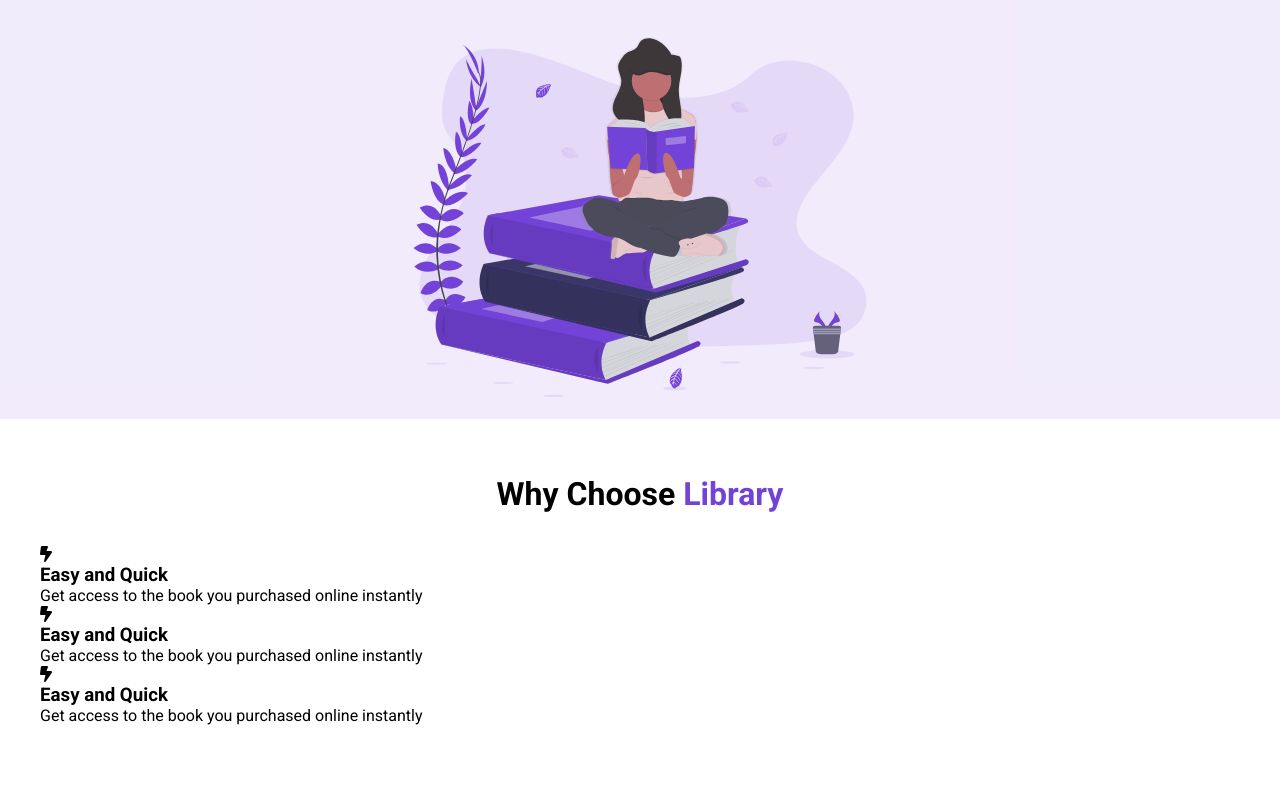
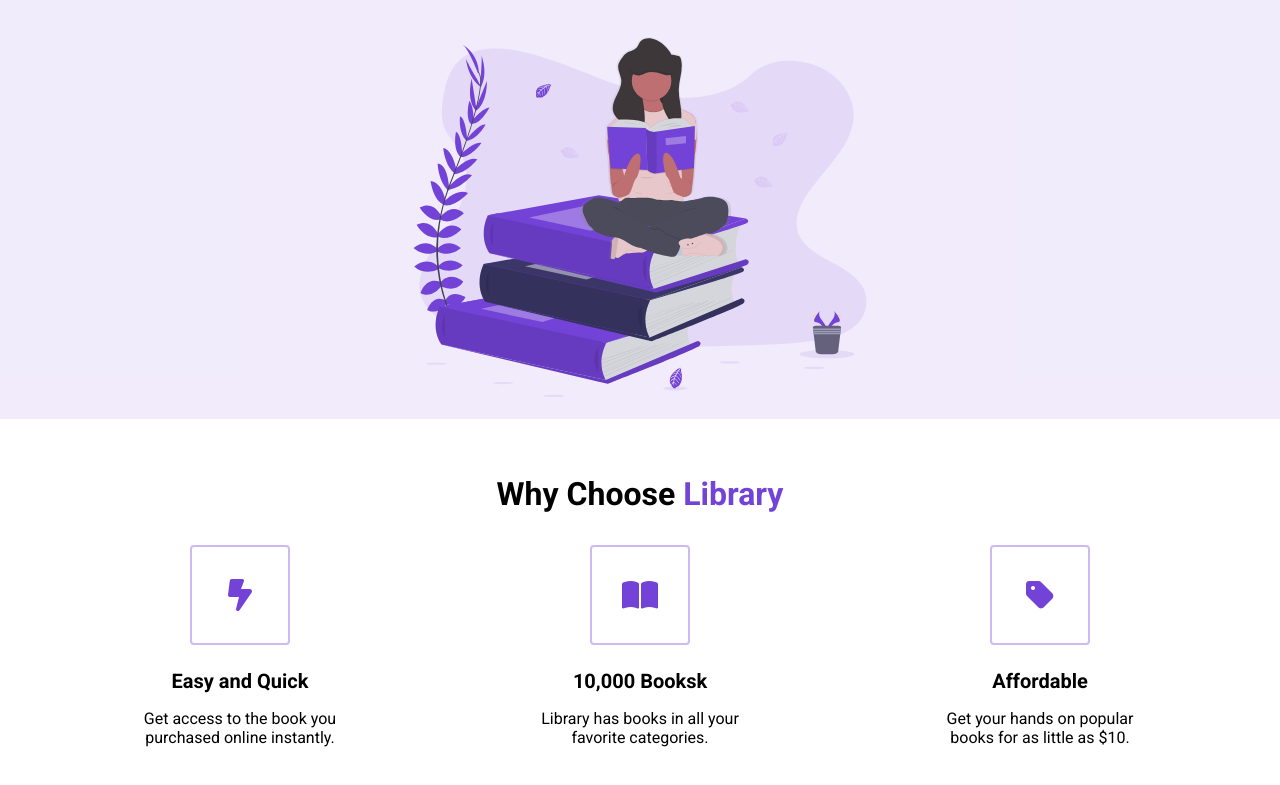
Before and after one commit to ryanN23/E-Commerce-Website, a plain HTML site: page index.html in a window 1280 px wide. Shown: the part 381-1166 px from the top of the page. Drawn offline with Linux system fonts and the light colour scheme.

Commit message:
Highlight section completed

```diff
--- a/index.html
+++ b/index.html
@@ -54,29 +54,29 @@
               <div class="highlight">
                 <div class="highlight__img">
                   <i class="fa-solid fa-bolt-lightning"></i>
-                  <h3 class="highlight__subtitle">Easy and Quick</h3>
-                  <p class="highlight__para">
-                    Get access to the book you purchased online instantly
-                  </p>
                 </div>
+                <h3 class="highlight__subtitle">Easy and Quick</h3>
+                <p class="highlight__para">
+                  Get access to the book you purchased online instantly.
+                </p>
               </div>
               <div class="highlight">
                 <div class="highlight__img">
-                  <i class="fa-solid fa-bolt-lightning"></i>
-                  <h3 class="highlight__subtitle">Easy and Quick</h3>
-                  <p class="highlight__para">
-                    Get access to the book you purchased online instantly
-                  </p>
+                    <i class="fa-solid fa-book-open"></i>
                 </div>
+                <h3 class="highlight__subtitle">10,000 Booksk</h3>
+                <p class="highlight__para">
+                  Library has books in all your favorite categories.
+                </p>
               </div>
               <div class="highlight">
                 <div class="highlight__img">
-                  <i class="fa-solid fa-bolt-lightning"></i>
-                  <h3 class="highlight__subtitle">Easy and Quick</h3>
-                  <p class="highlight__para">
-                    Get access to the book you purchased online instantly
-                  </p>
+                    <i class="fa-solid fa-tag"></i>
                 </div>
+                <h3 class="highlight__subtitle">Affordable</h3>
+                <p class="highlight__para">
+                  Get your hands on popular books for as little as $10.
+                </p>
               </div>
             </div>
           </div>
--- a/style.css
+++ b/style.css
@@ -143,3 +143,38 @@ button:active {
 HIGHLIGHTS
 
 */
+.highlight__wrapper {
+    display: flex;
+}
+
+.highlight {
+    padding: 0 24px;
+    width: calc(100%/3);
+    display: flex;
+    flex-direction: column;
+    justify-content: center;
+    align-items: center;
+}
+
+.highlight__para {
+    text-align: center;
+    max-width: 200px;
+}
+
+.highlight__img {
+    border:  2px solid #7342d65d;
+    color: #7342d6;
+    width: 100px;
+    height: 100px;
+    display: flex;
+    justify-content: center;
+    align-items: center;
+    border-radius: 4px;
+    font-size: 32px;
+    margin-bottom: 24px;
+}
+
+.highlight__subtitle {
+    font-size: 20px;
+    margin-bottom: 16px;
+}
```
